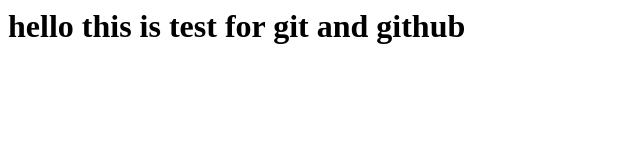
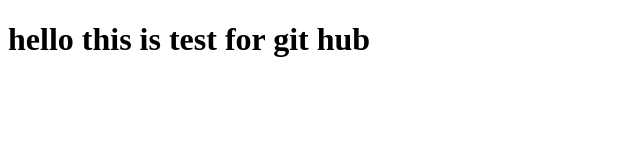
Before and after one commit to lpwp01/e-commers-project, a plain HTML site: page index.html in a window 1280 px wide. Shown: the whole page, without its empty margins (0-640 px from the left). Drawn offline with Linux system fonts and the light colour scheme.

Commit message:
changes apply

```diff
--- a/index.html
+++ b/index.html
@@ -1 +1,11 @@
-<h1>hello this is test for git and github</h1>
+<!DOCTYPE html>
+<html lang="en">
+<head>
+    <meta charset="UTF-8">
+    <meta name="viewport" content="width=device-width, initial-scale=1.0">
+    <title>Git & Github</title>
+</head>
+<body>
+    <h1>hello this is test for git hub</h1>
+</body>
+</html>
```
